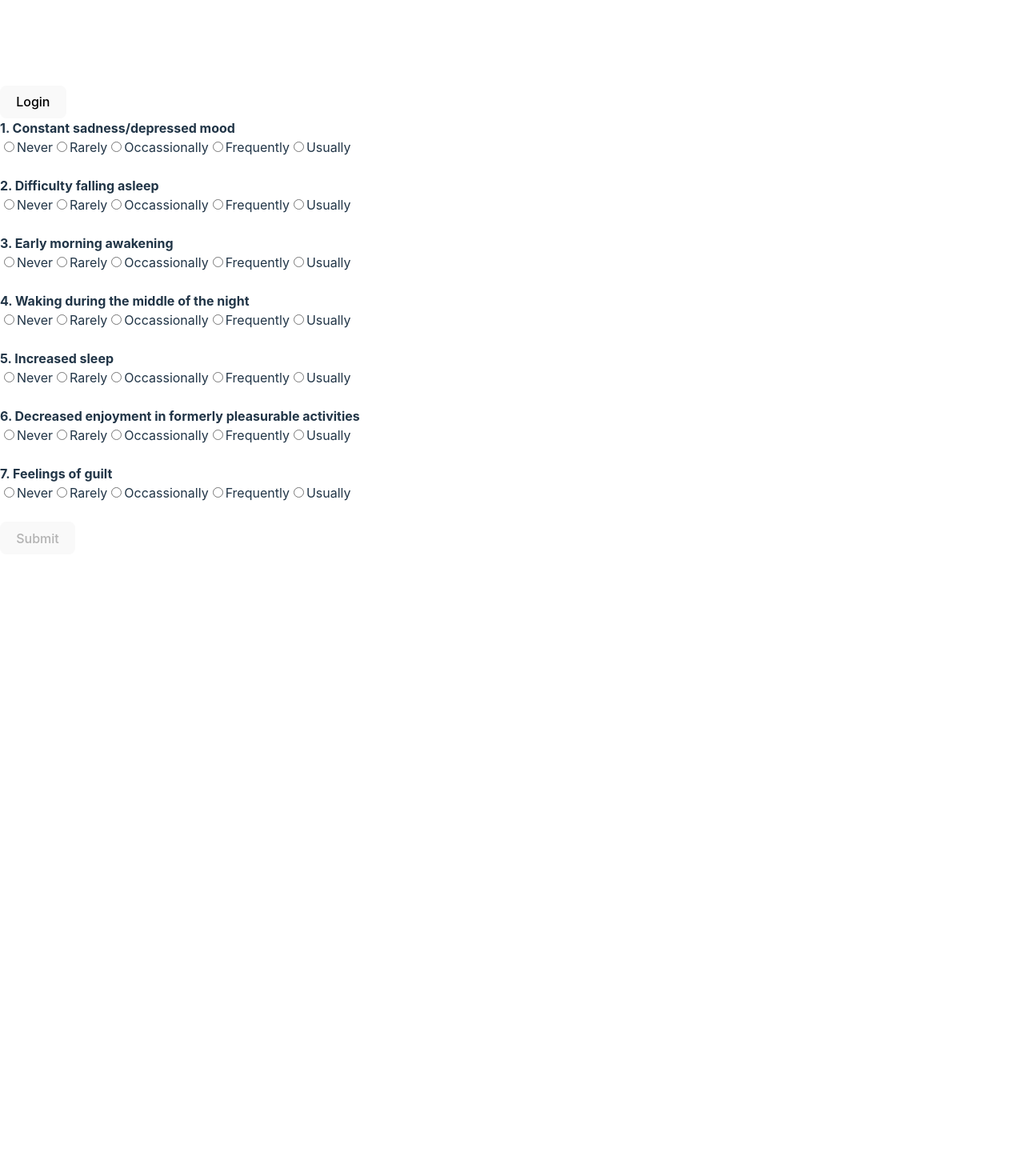
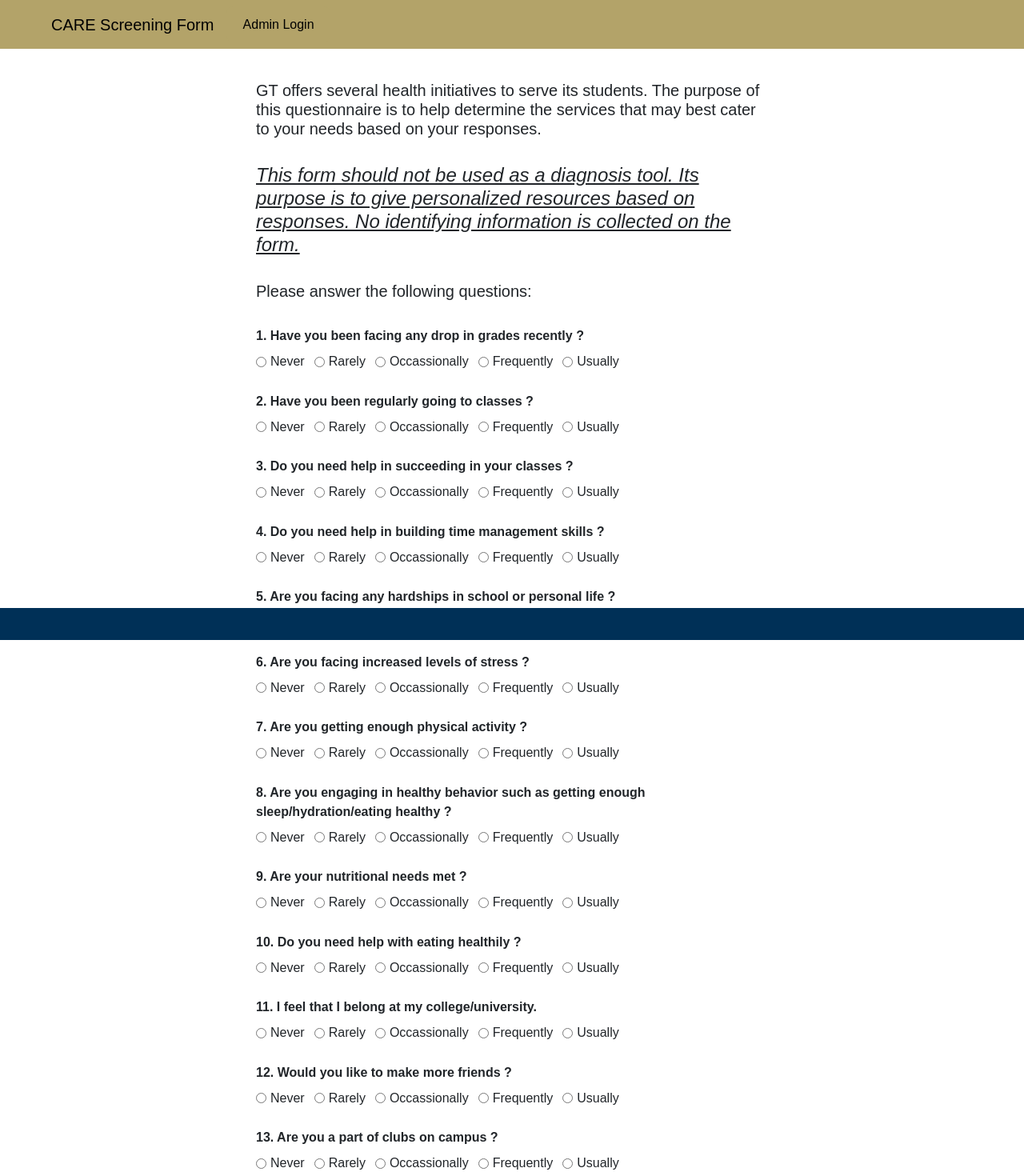
Before and after one commit to DewgongAgarwal/GT-Senior-Design-Frontend, a React (Vite) app: page / in a window 1280 px wide. Shown: the top 1470 px of the page at 80% size. Before the commit the page ends 800 px from the top, so only its background shows below. Built offline with nearby package versions, Linux system fonts and the light colour scheme.

Commit message:
Updated questions and UI

```diff
--- a/index.html
+++ b/index.html
@@ -3,8 +3,12 @@
   <head>
     <meta charset="UTF-8" />
     <link rel="icon" type="image/svg+xml" href="/vite.svg" />
+    <link rel="stylesheet" href="https://cdn.jsdelivr.net/npm/bootstrap@4.0.0/dist/css/bootstrap.min.css" integrity="sha384-Gn5384xqQ1aoWXA+058RXPxPg6fy4IWvTNh0E263XmFcJlSAwiGgFAW/dAiS6JXm" crossorigin="anonymous">
+    <script src="https://code.jquery.com/jquery-3.2.1.slim.min.js" integrity="sha384-KJ3o2DKtIkvYIK3UENzmM7KCkRr/rE9/Qpg6aAZGJwFDMVNA/GpGFF93hXpG5KkN" crossorigin="anonymous"></script>
+    <script src="https://cdn.jsdelivr.net/npm/popper.js@1.12.9/dist/umd/popper.min.js" integrity="sha384-ApNbgh9B+Y1QKtv3Rn7W3mgPxhU9K/ScQsAP7hUibX39j7fakFPskvXusvfa0b4Q" crossorigin="anonymous"></script>
+    <script src="https://cdn.jsdelivr.net/npm/bootstrap@4.0.0/dist/js/bootstrap.min.js" integrity="sha384-JZR6Spejh4U02d8jOt6vLEHfe/JQGiRRSQQxSfFWpi1MquVdAyjUar5+76PVCmYl" crossorigin="anonymous"></script>
     <meta name="viewport" content="width=device-width, initial-scale=1.0" />
-    <title>GT Mental Health</title>
+    <title>Get the Right Help</title>
   </head>
   <body>
     <div id="root"></div>
--- a/package.json
+++ b/package.json
@@ -10,8 +10,10 @@
   },
   "dependencies": {
     "axios": "^0.27.2",
+    "bootstrap": "^5.2.1",
     "jwt-decode": "^3.1.2",
     "react": "^18.2.0",
+    "react-bootstrap": "^2.5.0",
     "react-dom": "^18.2.0",
     "react-jwt": "^1.1.6",
     "react-select": "^5.4.0"
--- a/src/App.css
+++ b/src/App.css
@@ -1,41 +1,46 @@
-#root {
-  max-width: 1280px;
-  margin: 0 auto;
-  padding: 2rem;
-  text-align: center;
+body {
+  background-color: #FFF;
+  font-family: Arial, Helvetica, sans-serif;
 }
 
-.logo {
-  height: 6em;
-  padding: 1.5em;
-  will-change: filter;
-}
-.logo:hover {
-  filter: drop-shadow(0 0 2em #646cffaa);
-}
-.logo.react:hover {
-  filter: drop-shadow(0 0 2em #61dafbaa);
+.navbar-custom {
+  background-color: #B3A369;
+  margin-bottom: 5vh;
+  padding-left: 5%;
 }
 
-@keyframes logo-spin {
-  from {
-    transform: rotate(0deg);
-  }
-  to {
-    transform: rotate(360deg);
-  }
+.navbar-GTblue {
+  background-color: #003057;
+  height: 5vh;
+  z-index:1;
 }
 
-@media (prefers-reduced-motion: no-preference) {
-  a:nth-of-type(2) .logo {
-    animation: logo-spin infinite 20s linear;
-  }
+.navbar-custom .navbar-brand,
+.navbar-custom .navbar-text {
+    color: black;
 }
 
-.card {
-  padding: 2em;
+.nav-button {
+  background-color: #B3A369;
 }
 
-.read-the-docs {
-  color: #888;
+.homePageForm {
+  margin-left:50% !important;
+  transform: translateX(-50%);
+  overflow-wrap: break-word;
+  padding-bottom: 10%;
 }
+
+.questions {
+  font-weight:bold;
+}
+
+h4{
+  text-decoration: underline;
+  font-style: italic;
+}
+
+.SelectList {
+  z-index: 10;
+  position: relative;
+}
--- a/src/App.jsx
+++ b/src/App.jsx
@@ -1,8 +1,10 @@
 import React, { Component } from "react";
 import jwt from "jwt-decode";
 import axios from "axios";
-import Select from 'react-select'
+import Select from "react-select";
 import { questions, choices, numberOfQuestions, arms } from "./constants.js";
+import "./App.css";
+import { Navbar, NavItem, Nav } from "react-bootstrap";
 
 class App extends Component {
   constructor() {
@@ -14,6 +16,8 @@ class App extends Component {
       questions: "",
       id: "",
       actual: "",
+      prediction: "",
+      total: 0,
     };
     this.onRadioChange = this.onRadioChange.bind(this);
     this.onSubmit = this.onSubmit.bind(this);
@@ -51,9 +55,15 @@ class App extends Component {
     // get the headers and see if we have an auth token
     const token = this.getCookie("authToken");
     const msg = this.getCookie("message");
+    const total = this.getCookie("total");
     if (msg) {
       alert(msg);
     }
+
+    if (total) {
+      this.setState({total: total});
+    }
+
     this.setCookie("message", "");
 
     this.setState({ authToken: token, message: msg }, () => {
@@ -61,7 +71,7 @@ class App extends Component {
       if (this.state.authToken == token && this.state.authToken != "") {
         this.configureJWTExpiry(token);
         this.ValidationComponent();
-      };
+      }
     });
   }
 
@@ -85,7 +95,6 @@ class App extends Component {
     });
   };
 
-
   handleInputChange = (newValue) => {
     console.log(newValue);
     this.setState({ actual: newValue.value });
@@ -99,6 +108,8 @@ class App extends Component {
     const response = await axios.post("http://localhost:8000/get_response", {
       answers: this.state.answers,
     });
+
+    this.setState({ prediction: response.data.message });
   };
 
   onValidationSubmit = async (e) => {
@@ -115,6 +126,7 @@ class App extends Component {
         alert(response.data.message);
       }
       if (response.data.message == "Submitted") {
+        localStorage.setItem('counter', parseInt(localStorage.getItem('counter')) + 1);
         location.reload();
       }
     }
@@ -164,6 +176,7 @@ class App extends Component {
     console.log(res.data);
 
     if (res.data.requestType == "CAS") {
+      localStorage.setItem("counter", 1);
       window.location.replace(res.data.redirect_url);
     }
   };
@@ -205,29 +218,64 @@ class App extends Component {
     }
   };
 
-  returnButton = (e) => {
+  returnButton = () => {
     if (!this.state.authToken != "") {
-      return <button onClick={this.login}>Login</button>;
+      return (
+        <button onClick={this.login} className="nav-button">
+          Admin Login
+        </button>
+      );
     } else {
-      return <button onClick={this.logout}>Logout</button>;
+      return (
+        <button onClick={this.logout} className="nav-button">
+          Logout
+        </button>
+      );
     }
+  };
+
+  navBar = () => {
+    return (
+      <nav className="navbar sticky-top navbar-expand-lg navbar-custom">
+        <a className="navbar-brand" href="/">
+          CARE Screening Form
+        </a>
+        <button
+          className="navbar-toggler"
+          type="button"
+          data-toggle="collapse"
+          data-target="#navbarNav"
+          aria-controls="navbarNav"
+          aria-expanded="false"
+          aria-label="Toggle navigation"
+        >
+        </button>
+          <ul className="navbar-nav">
+            <li className="nav-item active">{this.returnButton()}</li>
+          </ul>
+      </nav>
+    );
   };
 
   QAComponent = (question, choices) => {
     return (
       <div>
-        <strong>{question}</strong>
+        <label className="questions">{question}</label>
         <br></br>
         {choices.map((q, i) => (
-          <label>
+          <div className="form-check form-check-inline">
             <input
+              className="form-check-input"
+              onChange={this.onRadioChange}
               type="radio"
+              name={question}
+              id="inlineRadio1"
               value={String(i)}
-              name={question}
-              onChange={this.onRadioChange}
-            />
-            <span>{q}</span>
+            ></input>
+            <label className="form-check-label" htmlFor="inlineRadio1">
+              {q}
             </label>
+          </div>
         ))}
       </div>
     );
@@ -239,47 +287,100 @@ class App extends Component {
     });
 
     var reply = await response.data;
-    if ('data' in reply) {
-      this.setState({questions: "", id: ""});
+    if ("data" in reply) {
+      this.setState({ questions: "", id: "" });
     } else {
       console.log(reply.questions);
-      this.setState({questions: reply.questions, id: reply.id, actual: arms[0]});
+      this.setState({
+        questions: reply.questions,
+        id: reply.id,
+        actual: arms[0],
+      });
     }
   };
 
+  colorGiver = (e) => {
+    switch(e) {
+      case 4: return 'green';
+      case 3: return 'yellowgreen';
+      case 2: return 'orange';
+      case 1: return 'darkgoldenrod';
+      case 0: return 'red';
+      default: return 'blue';
+    }
+  }
+
   valPage = () => {
-
     if (this.state.questions) {
-      var answers = this.state.questions.split('');
-      console.log(answers);
-      console.log(arms);
-      const options = arms.map((a, i) => (
-                        {value: a, label: a}
-                      ))
-      return(
-        <form onSubmit={this.onValidationSubmit}>
+      var answers = this.state.questions.split("");
+      const options = arms.map((a, i) => ({ value: a, label: a }));
+      return (
+        <div className="homePageForm">
+          <h3>Case {localStorage.getItem('counter')} / {this.state.total}</h3><br></br>
+        <h3>Case Number {this.state.id}</h3><br></br>
+        <form onSubmit={this.onValidationSubmit} >
           {answers.map((a, i) => (
             <div>
-            {questions[i] + ": " + choices[parseInt(a)]}
+              {questions[i]}<br></br>
+              <p style= {{color: this.colorGiver(parseInt(a))}}>{choices[parseInt(a)]}</p>
+            </div>
+          ))}
+          <hr></hr>
+          <label>Your Recommendation: </label>
+          <Select className = "SelectList"
+            defaultValue={options[0]}
+            onChange={this.handleInputChange}
+            options={options}
+          ></Select>
           <br></br>
+          <button type="submit">Submit</button>
+          <br></br>
+          <br></br>
+        </form>
         </div>
-          )) }
-          <Select defaultValue={options[0]} onChange={this.handleInputChange} options = {options}></Select>
-          <div>{this.state.actual}</div>
-          <button
-            type="submit"
-          >Submit</button>
-        </form>
-      )
+      );
     } else {
-      return(<div>Nothing more to Validate</div>)
+      return <div className="homePageForm">Nothing more to Validate</div>;
     }
+  };
 
+  homePageHelper = () => {
+    if (this.state.prediction) {
+      return (
+        <div>
+          <br></br>
+          Based on your last form submission this resources might be helpful:{" "}
+          {this.state.prediction}
+          <br></br>
+          <a href="https://mentalhealth.gatech.edu/about/scheduling-appointment">Click here if you still would like to see CARE.</a>
 
+        </div>
+      );
+    } else {
+      return;
+    }
   };
 
   homePage = () => {
     return (
+      <div className="homePageForm">
+        <h5>
+          GT offers several health initiatives to serve its students. The
+          purpose of this questionnaire is to help determine the services that
+          may best cater to your needs based on your responses.
+        </h5>
+        <br></br>
+        <h4>This form should not be used as a diagnosis tool. Its purpose is to
+          give personalized resources based on responses. No identifying information
+          is collected on the form.
+        </h4>
+        <br>
+        </br>
+        <h5>
+          Please answer the following questions:
+        </h5>
+        <br>
+        </br>
         <form onSubmit={this.onSubmit}>
           {questions.map((q, i) => (
             <div>
@@ -290,11 +391,15 @@ class App extends Component {
 
           <button
             type="submit"
-          disabled={Object.keys(this.state.answers).length != numberOfQuestions}
+            disabled={
+              Object.keys(this.state.answers).length != numberOfQuestions
+            }
           >
             Submit
           </button>
         </form>
+        {this.homePageHelper()}
+      </div>
     );
   };
 
@@ -305,13 +410,16 @@ class App extends Component {
       default:
         return this.valPage();
     }
-  }
+  };
 
   render() {
     return (
       <div className="App">
-        {this.returnButton()}
+        {this.navBar()}
         {this.renderSwitch()}
+        <br></br><br></br><br></br><br></br>
+        <nav className="navbar fixed-bottom navbar-GTblue">
+        </nav>
       </div>
     );
   }
--- a/src/constants.js
+++ b/src/constants.js
@@ -1,11 +1,33 @@
   const questions = [
-    "Constant sadness/depressed mood",
-    "Difficulty falling asleep",
-    "Early morning awakening",
-    "Waking during the middle of the night",
-    "Increased sleep",
-    "Decreased enjoyment in formerly pleasurable activities",
-    "Feelings of guilt",
+    "Have you been facing any drop in grades recently ?",
+    "Have you been regularly going to classes ?",
+    "Do you need help in succeeding in your classes ?",
+    "Do you need help in building time management skills ?",
+    "Are you facing any hardships in school or personal life ?",
+    "Are you facing increased levels of stress ?",
+    "Are you getting enough physical activity ?",
+    'Are you engaging in healthy behavior such as getting enough sleep/hydration/eating healthy ?',
+    "Are your nutritional needs met ?",
+    "Do you need help with eating healthily ?",
+    "I feel that I belong at my college/university.",
+    "Would you like to make more friends ?",
+    'Are you a part of clubs on campus ?',
+    "Are you aware of the cultural resources (LBTQIA+, Women's, Veteran's, etc.) on campus/are you connected with them ?",
+    "Are you getting personal enrichment from school ?",
+    "Are you happy in your major ?",
+    "Are the things you are studying in alignment with your beliefs and interests ?",
+    "Are you participating in things outside school that enrich you ?",
+    "Do you participate in spiritual or religious activities ?",
+    "Do you feel like you have a purpose in life ?",
+    "Do you practice gratitude and self-compassion ?",
+    "Would you like to find ways of expanding your curiosity ?",
+    "Are you curious about furthering your education ?",
+    "Do you believe you have enough information about living more sustainably at Georgia Tech ?",
+    "Do you have enough financial resources to have your needs met (food, books, laptop, etc.) ?",
+    "Do you want to know more on how to manage your financial resources ?",
+    "Have you ever received any disability accommodation in the past ?",
+    "Do you have a new disability/ difficulty that you might need academic support for ?",
+    "Do you need to talk to a dean about academic issues ?"
   ];
 
   const choices = ["Never", "Rarely", "Occassionally", "Frequently", "Usually"];
--- a/src/index.css
+++ b/src/index.css
@@ -22,14 +22,6 @@ a {
 }
 a:hover {
   color: #535bf2;
-}
-
-body {
-  margin: 0;
-  display: flex;
-  place-items: center;
-  min-width: 320px;
-  min-height: 100vh;
 }
 
 h1 {
@@ -68,3 +60,6 @@ button:focus-visible {
     background-color: #f9f9f9;
   }
 }
+.navbar-toggler-icon {
+  color: white!important;
+}
```
Also changed, not shown: 1 other file (tests, documents, lock files or other folders). Lines whose indentation alone changed are shown as unchanged.
